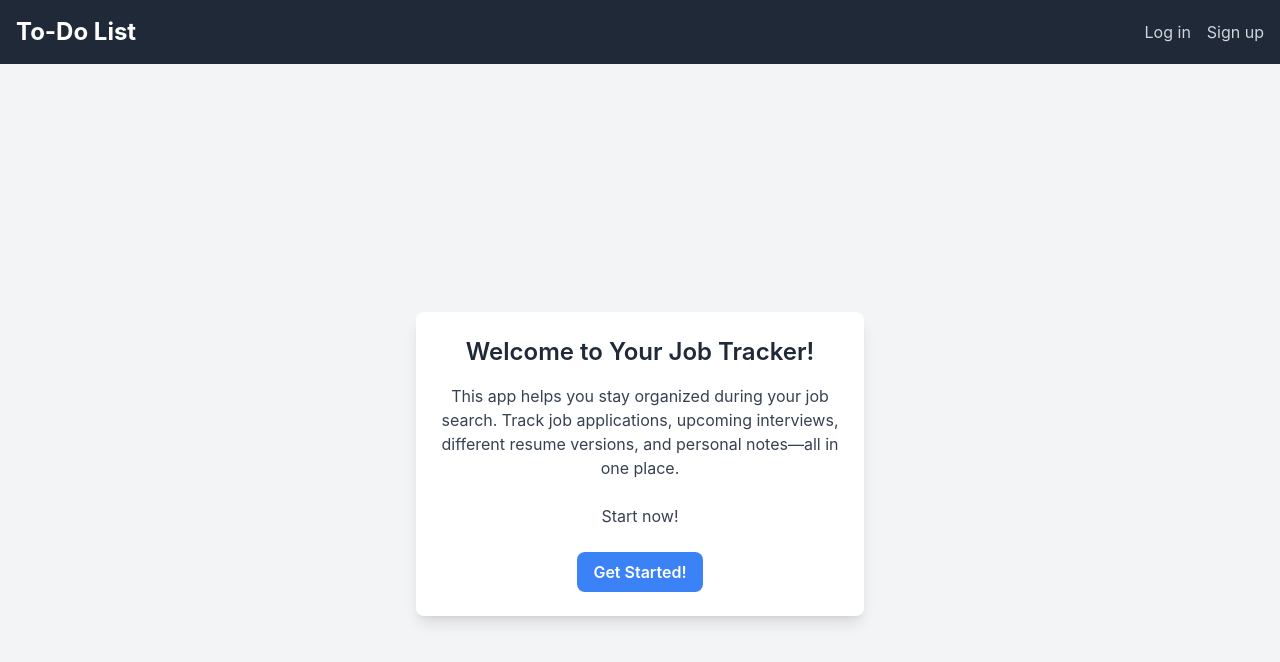
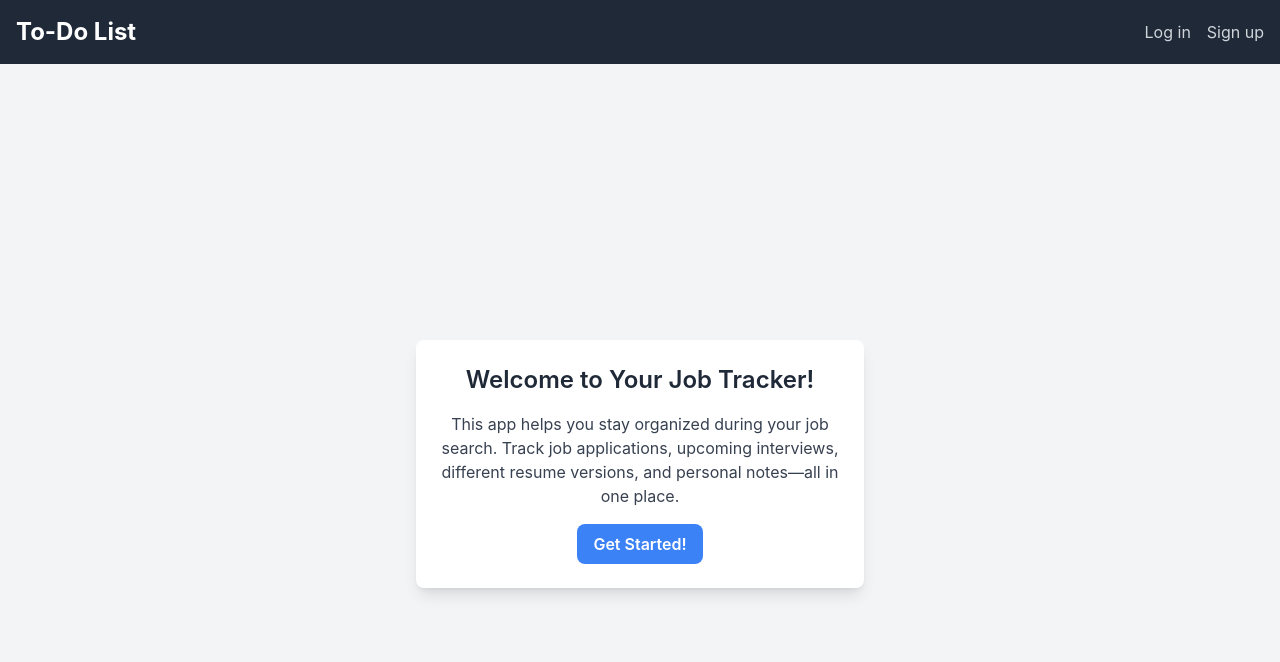
Before and after one commit to YasinBou/Job-Tracker, a React (Create React App) app in the folder frontend/: page / in a window 1280 px wide. Shown: the top 662 px of the page. Built offline with nearby package versions, Linux system fonts and the light colour scheme.

Commit message:
Add space between landing page modal and button

```diff
--- a/frontend/src/pages/landing/landing.tsx
+++ b/frontend/src/pages/landing/landing.tsx
@@ -11,10 +11,7 @@ export const Landing = () => {
             applications, upcoming interviews, different resume versions, and
             personal notes—all in one place.
           </p>
-        <br />
-        <p>Start now!</p>
-        <br />
-        <Link to={"/login"}>
+          <Link to={"/login"} className="mt-4 block">
             <BlueButton title={"Get Started!"} />
           </Link>
         </NoteModal>
```
Lines whose indentation alone changed are shown as unchanged.
